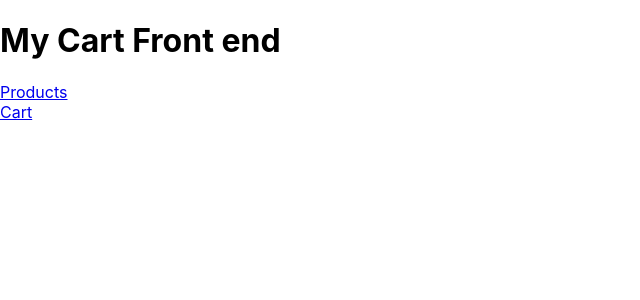
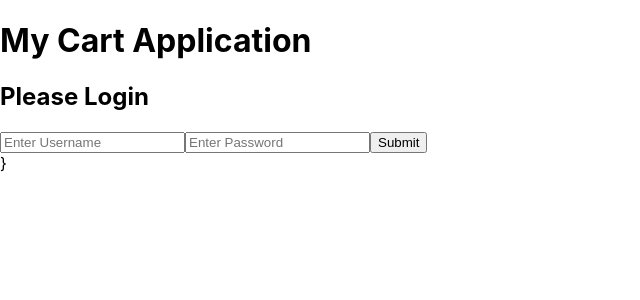
Before and after one commit to Timglad/third-project-front, a React (Create React App) app: page / in a window 1280 px wide. Shown: the top 300 px of the page, without its empty margins (0-640 px from the left). Built offline with nearby package versions, Linux system fonts and the light colour scheme; no server answers.

Commit message:
made routing prettier - login + products

```diff
--- a/src/App.js
+++ b/src/App.js
@@ -20,7 +20,7 @@ function App() {
                 // console.log(response.headers)
 
         console.log('use effect called!')
-    }, [])
+    }, [session])
 
     // this function logs the user in
     function login(user, pass) {
@@ -43,18 +43,21 @@ function App() {
         <div className="App">
             <BrowserRouter>
 
-                <h1>My Cart Front end</h1>
-                <Header />
-                <Routes>
+                <h1>My Cart Application</h1>
                     {session ? <>
+                    <Header />
+                    <Routes>
                     <Route path="/" element={
                         <Products products={products} />} />
                     <Route path="/cart" element={<Cart />} />
+                    </Routes>
                     </> :
-                        <Route path="/login" element={<LoginPage login={login} />} />
+                    <Routes>
+                        <Route path="*" element={<LoginPage login={login} />} />
+                    </Routes>
+
                     }
                 }
-                </Routes>
 
 
             </BrowserRouter>
--- a/src/components/LoginPage.js
+++ b/src/components/LoginPage.js
@@ -5,6 +5,7 @@ function LoginPage({login}){
     }
 return (
         <div>
+            <h2>Please Login</h2>
             <form onSubmit={formlogin}>
                 <input type="text" name="username" placeholder="Enter Username" />
                 <input type="password" name="password" placeholder="Enter Password" />
```
